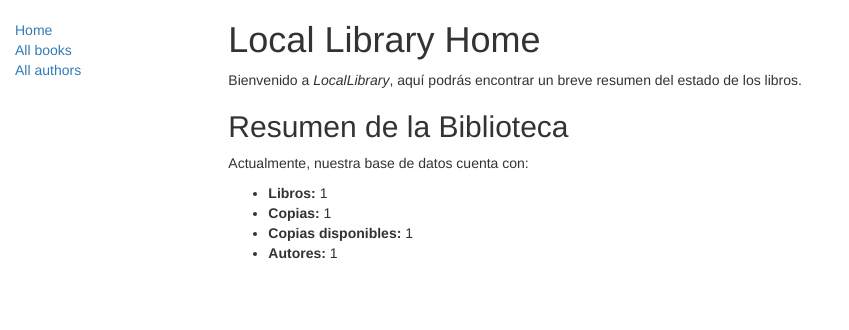
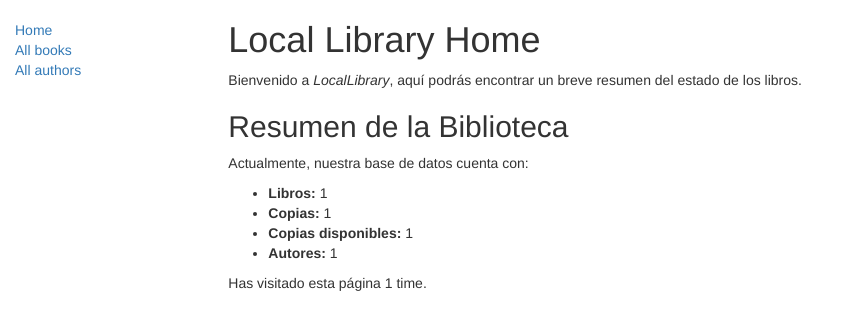
Before and after one commit to mariaSerrabona/biblioteca_local, a Django app: template locallibrary/catalog/templates/index.html in a window 1280 px wide. Shown: the top 330 px of the page, without its empty margins (0-849 px from the left). Run offline with Django 3.2, Linux system fonts and the light colour scheme; the template is opened without the code that fills it: most values are stand-ins (such as "Sample title", 1, 10 or a date in 2020); some libraries are stand-ins or nearby versions.

Commit message:
actualizando inex al número de visitas

```diff
--- a/locallibrary/catalog/templates/index.html
+++ b/locallibrary/catalog/templates/index.html
@@ -19,6 +19,8 @@
     <li><strong>Copias disponibles:</strong> {{ num_instances_available }}</li>
     <li><strong>Autores:</strong> {{ num_authors }}</li>
     </ul>
+    <p>Has visitado esta página {{ num_visits }}{% if num_visits == 1 %} time{% else %} veces{% endif %}.</p>
+
 
 {% endblock %}
 
```
